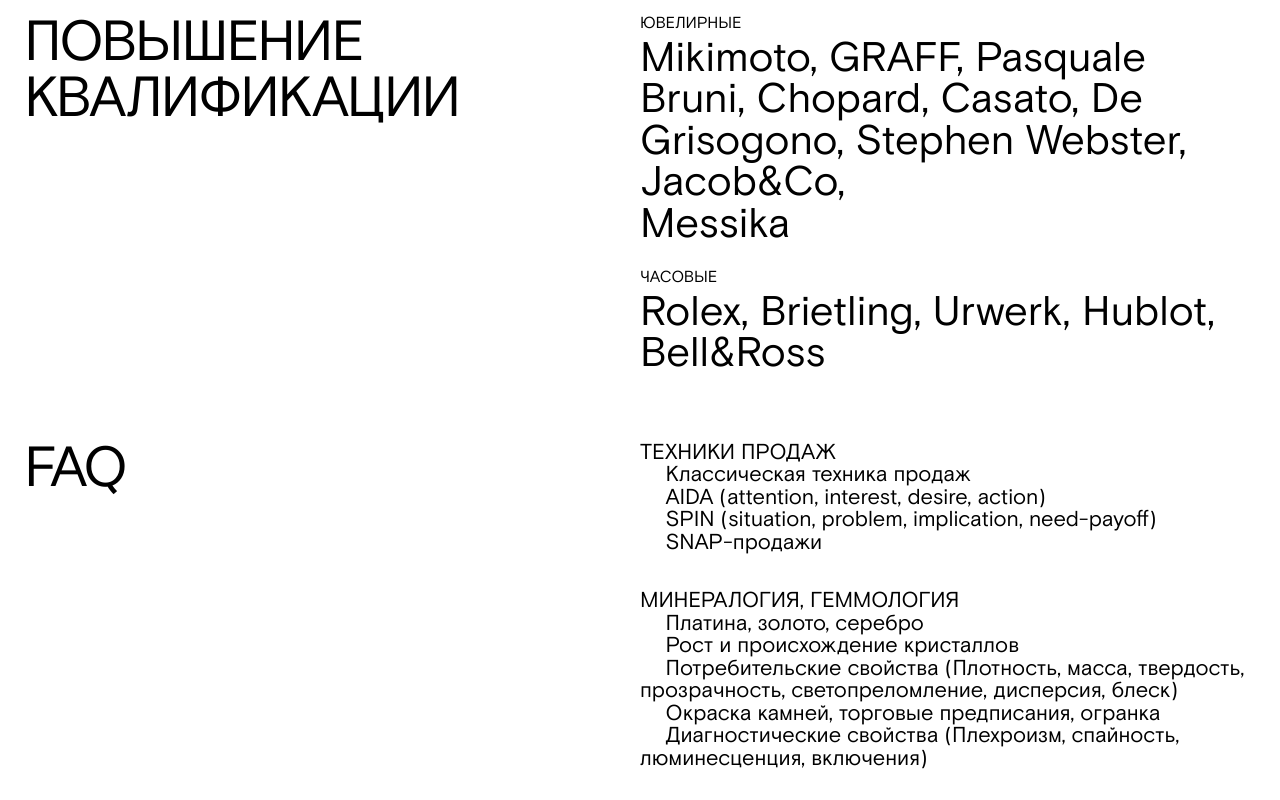
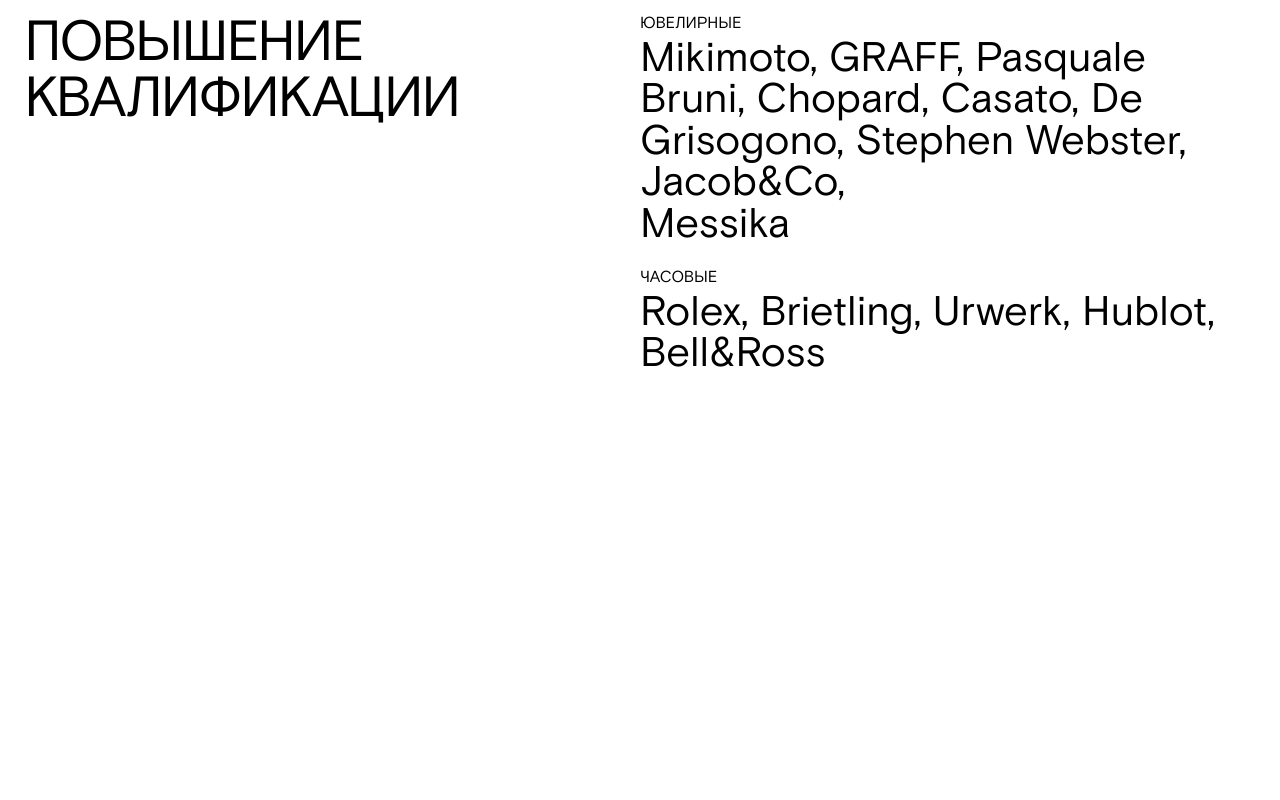
Before and after one commit to gem-course/gem-course.github.io, a plain HTML site: page index.html in a window 1280 px wide. Shown: the part 2761-3561 px from the top of the page. After the commit the page ends 3142 px from the top, so only its background shows below. Drawn offline with Linux system fonts and the light colour scheme.

Commit message:
Update index.html

```diff
--- a/index.html
+++ b/index.html
@@ -184,34 +184,6 @@
         </div>
     </section>
 
-    <section id="FAQ">
-        <div class="container clearfix">
-            <div class="left">
-                <h2>FAQ</h2>
-            </div>
-            <div class="right">
-                <div class="div-group">
-                    <ul>Техники продаж
-                        <li>Классическая техника продаж</li>
-                        <li>AIDA (attention, interest, desire, action)</li>
-                        <li>SPIN (situation, problem, implication, need-payoff)</li>
-                        <li>SNAP-продажи</li>
-                    </ul>
-                </div>
-                <div class="div-group">
-                    <ul>Минералогия, геммология
-                        <li>Платина, золото, серебро</li>
-                        <li>Рост и происхождение кристаллов</li>
-                        <li>Потребительские свойства (Плотность, масса, твердость,
-                            прозрачность, светопреломление, дисперсия, блеск)</li>
-                        <li>Окраска камней, торговые предписания, огранка</li>
-                        <li>Диагностические свойства (Плехроизм, спайность,
-                            люминесценция, включения)</li>
-                    </ul>
-                </div>
-            </div>
-        </div>
-    </section>
 </body>
 
 </html>
```
